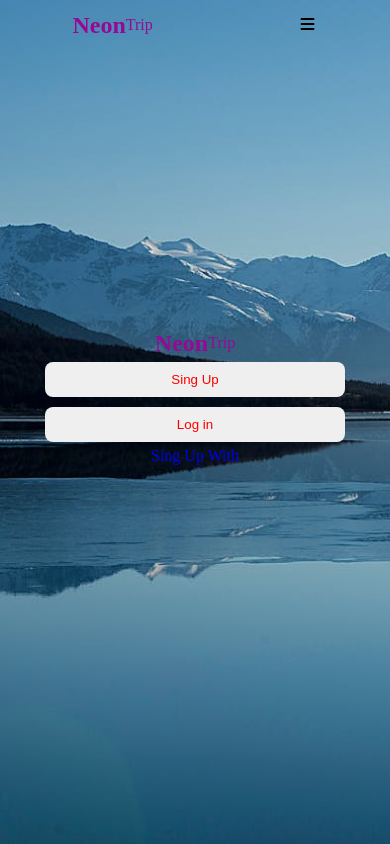
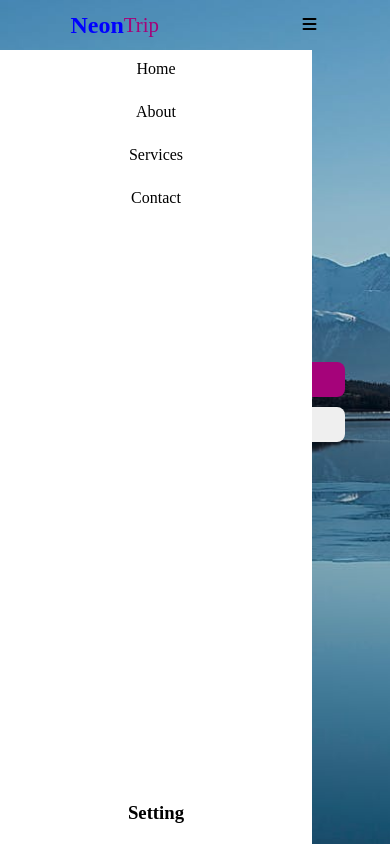
Before and after one commit to Marcosdesantana/Login, a plain HTML site: page index.html in a window 390 px wide. Drawn offline with Linux system fonts and the light colour scheme.

Commit message:
finalizando a parte do mobile

```diff
--- a/index.html
+++ b/index.html
@@ -16,9 +16,24 @@
        </div>
 
        <div>
-        <i class="fa-solid fa-bars"></i>
+        <i onclick="menu()" class="fa-solid fa-bars"></i>
        </div>
     </header>
+
+    <section id="menu">
+        <div>
+            <ul>
+               <li>Home</li>
+               <li>About</li>
+               <li>Services</li>
+               <li>Contact</li>
+            </ul>
+        </div>
+
+        <div>
+            <h3>Setting</h3>
+        </div>
+    </section>
 
     <main>
         <section id="login">
@@ -30,8 +45,8 @@
 
            <div>
                <form>
-                   <input type="button" value="Sing Up">
-                   <input type="button" value="Log in">
+                   <input id="sing" type="button" value="Sing Up">
+                   <input id="log" type="button" value="Log in">
                </form>
            </div>
 
@@ -42,5 +57,7 @@
         </section>
     </main>
 
+    <script src="src/scripts/script.js"></script>
+
 </body>
 </html>
--- a/src/estilo/style.css
+++ b/src/estilo/style.css
@@ -9,6 +9,7 @@ body{
     background-size: cover;
     background-repeat: no-repeat;
     background-attachment: fixed;
+    position: relative;
 }
 
 header{
@@ -18,12 +19,41 @@ header{
     align-items: center;
     height: 50px;
     max-width: 100vw;
+    position: sticky;
+}
+
+.fa-solid:hover{
+    cursor: pointer;
+}
+
+#menu{
+    background-color:white;
+    width: 80%;
+    height:calc(100vh - 50px);
+    opacity: 1;
+    position: fixed;
+    display: none;
+    display: flex;
+    flex-direction: column;
+    justify-content: space-between;
+}
+
+li{
+
+    margin-bottom: 5px;
+    padding: 10px;
+    text-align: center;
+}
+
+h3:hover , li:hover{
+    background-color:rgba(128, 128, 128, 0.718);
+    cursor: pointer;
 }
 
 .logo{
     display: flex;
     align-items: center;
-    color: rgb(151, 8, 151);
+    color:blue;
 }
 
 main{
@@ -55,13 +85,30 @@ input{
     width:300px;
     padding: 10px;
     margin: 5px 0px;
-    color:red;
+    color:black;
 }
 
 input:hover{
     cursor: pointer;
 }
 
+#sing{
+    background-color:rgb(165, 3, 122) ;
+    color: white;
+}
+
 a{
     text-decoration: none;
+    color: white;
 }
+
+span{
+    color:rgb(165, 3, 122);
+    font-size: 1.3em;
+}
+
+h3{
+    text-align: center;
+    margin-bottom: 10px;
+    padding: 10px;
+}
--- /dev/null
+++ b/src/scripts/script.js
@@ -0,0 +1,12 @@
+let n = 0
+function menu(){
+    let menu = document.getElementById('menu')
+    if(n == 0){
+      menu.style.display = 'flex'
+      n = 1
+    }else{
+      menu.style.display = 'none'
+      n = 0
+
+    }
+}
```
